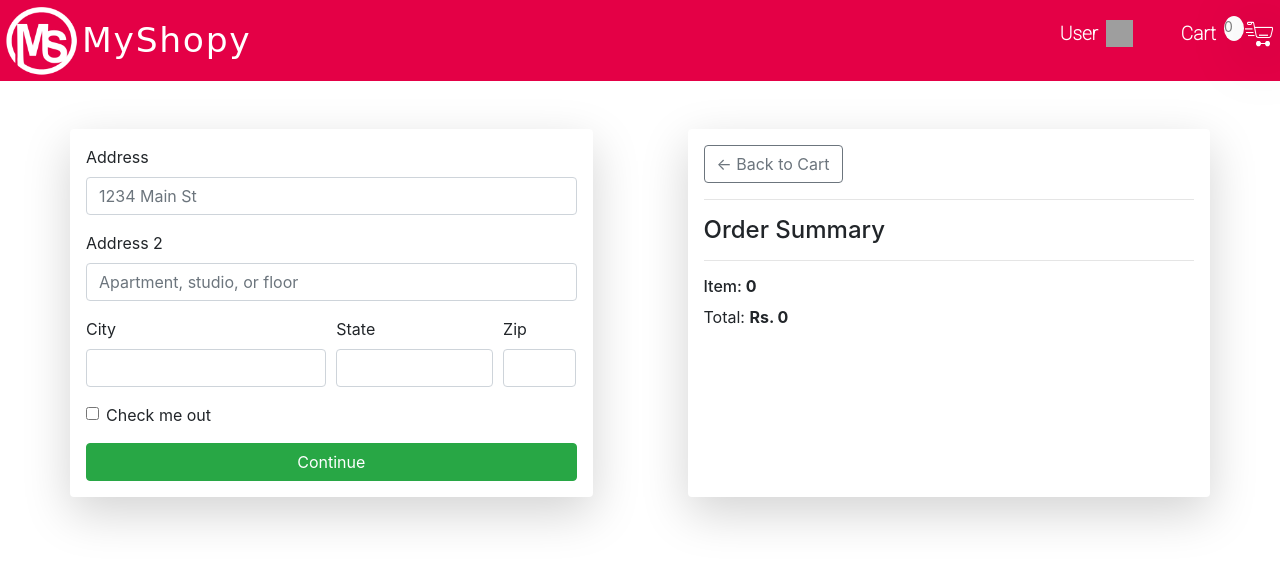
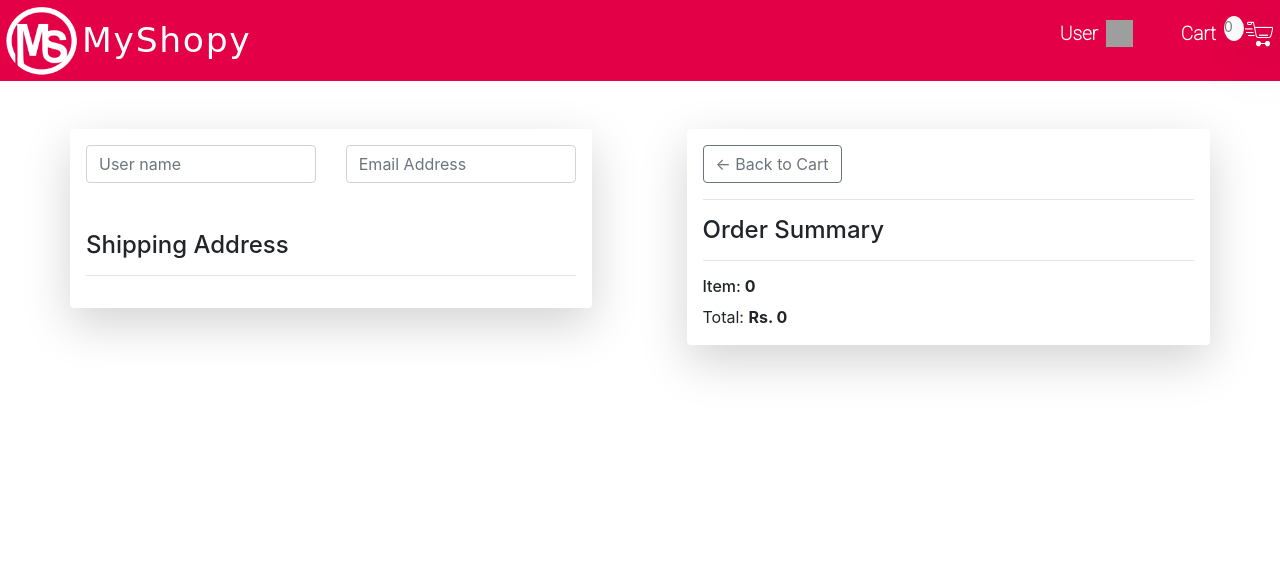
Before and after one commit to Muhammad-Shafaf123/shopping_cart, a Django app: page /checkout/ in a window 1280 px wide. Shown: the top 565 px of the page. Run offline with Django 3.2, Linux system fonts and the light colour scheme; some libraries are stand-ins or nearby versions; some web fonts are replaced; grey boxes are pictures that could not be loaded.

```diff
--- a/store/templates/store/checkout.html
+++ b/store/templates/store/checkout.html
@@ -18,6 +18,9 @@
 	height: 25px;
 	border-radius: 50%;
 	font-size: 14px;
+}
+.hidden{
+display:none;
 }
     </style>
 </head>
@@ -45,8 +48,24 @@
         </div>
         <div class="container">
             <div class="row">
-                <div class="col  shadow-lg p-3 mb-5 bg-white rounded mt-5">
-                    <form>
+                <div  class="col ">
+                    <div  id="form-wrapper" class="row shadow-lg p-3 mb-5 bg-white rounded mt-5">
+                        <form id="form">
+                        <div id="user-info" class="row pb-5">
+                            <div class="col">
+                            <input type="text" class="form-control" placeholder="User name">
+                            </div>
+                            <div class="col">
+                            <input type="text" class="form-control" placeholder="Email Address">
+                            </div>
+                        </div>
+
+                        <h4>Shipping Address</h4>
+                        <hr>
+
+
+
+                        <div id="shipping-info">
 
                             <div class="form-group">
                             <label for="inputAddress">Address</label>
@@ -78,9 +97,21 @@
                             </label>
                             </div>
                             </div>
-                        <button type="button" class="btn btn-success btn-block">Continue</button>
+                            <input id="form-button" class="btn btn-success btn-block" type="submit" value="Continue">
+
+                        </div>
+
                       </form>
                     </div>
+                    <div class="row">
+                        <div class="col  shadow-lg p-3 mb-5 bg-white rounded mt-2 box-element hidden" id="payment-info">
+                        <small>Paypal Option</small>
+                        <button class="btn btn-secondary" id="make-payment">Make payment</button>
+                    </div>
+
+                    </div>
+                </div>
+
                 <div class="col-1"></div>
                 <div class="col shadow-lg p-3 mb-5 bg-white rounded mt-5">
                     <div class="row">
@@ -113,5 +144,41 @@
         </div>
 
     </div>
+<script type="text/javascript">
+
+    var shipping = '{{order.shipping}}'
+    if (shipping == 'False'){
+        document.getElementById('shipping-info').innerHTML = ''
+    }
+
+    if (user != 'AnonymousUser'){
+        document.getElementById('user-info').innerHTML = ''
+    }
+
+    if (shipping != 'False' && user != 'AnonymousUser'){
+        // Hide entire form if user is logged in and shipping is false
+        document.getElementById('form-wrapper').classList.add('hidden');
+        // show payment if logged in user wants to buy an item that does not require shipping
+        document.getElementById('payment-info').classList.remove('hidden');
+    }
+
+    var form = document.getElementById('form')
+
+    form.addEventListener('submit', function(e){
+        e.preventDefault()
+        console.log('Form submitted')
+        document.getElementById('form-button').classList.add('hidden')
+        document.getElementById('payment-info').classList.remove('hidden')
+
+        })
+
+    document.getElementById('make-payment').addEventListener('click', function(e){
+        submitFormData()
+    })
+
+    function submitFormData(){
+        console.log('Payment button Clicked')
+    }
+</script>
 </body>
 </html>
--- a/store/views.py
+++ b/store/views.py
@@ -4,8 +4,6 @@ import json
 
 from .models import *
 
-
-# Create your views here.
 
 
 def store(request):
@@ -17,7 +15,7 @@ def store(request):
         cartItems = order.get_cart_items
     else:
         items = []
-        order = {'get_cart_total': 0, 'get_cart_items': 0}
+        order = {'get_cart_total': 0, 'get_cart_items': 0, 'shipping':False}
         cartItems = order['get_cart_items']
 
     products = ProductMen.objects.all()
@@ -36,7 +34,7 @@ def cart(request):
         cartItems = order.get_cart_items
     else:
         items = []
-        order = {'get_cart_total': 0, 'get_cart_items': 0}
+        order = {'get_cart_total': 0, 'get_cart_items': 0, 'shipping':False}
         artItems = order['get_cart_items']
 
     context = {'items': items, 'order': order}
@@ -51,7 +49,7 @@ def checkout(request):
         cartItems = order.get_cart_items
     else:
         items = []
-        order = {'get_cart_total': 0, 'get_cart_items': 0}
+        order = {'get_cart_total': 0, 'get_cart_items': 0, 'shipping':False}
         cartItems = order['get_cart_items']
     context = {'items': items, 'order': order, 'cartItems': cartItems}
     return render(request, 'store/checkout.html', context)
```
Also changed, not shown: store/models.py (+12 -0 lines), db.sqlite3, static/js/cart.js (line endings or trailing spaces), static/js/scrip.js (line endings or trailing spaces). Lines whose indentation alone changed are shown as unchanged.
